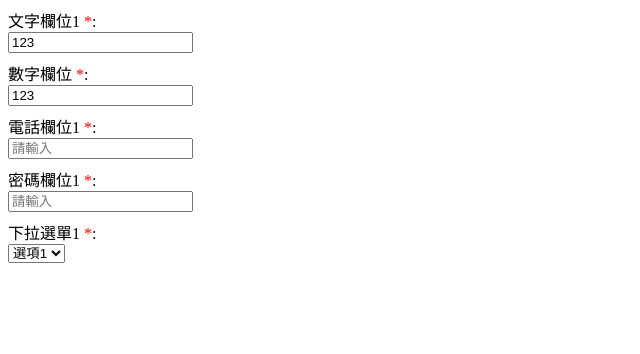
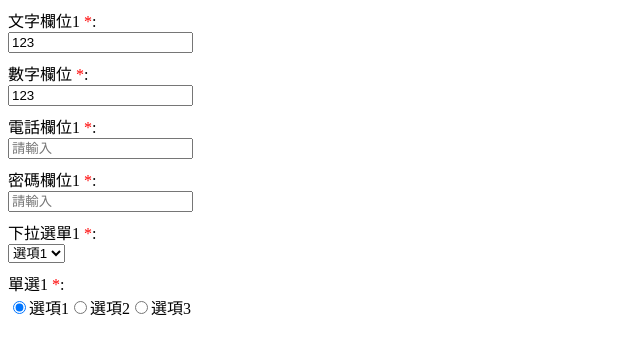
Before and after one commit to nsfe0619/2024_30day, an Angular app: page / in a window 1280 px wide. Shown: the top 354 px of the page, without its empty margins (0-640 px from the left). Built offline with nearby package versions, Linux system fonts and the light colour scheme.

Commit message:
[day08]單選radio元件

```diff
--- a/src/app/pages/main/main.component.ts
+++ b/src/app/pages/main/main.component.ts
@@ -53,6 +53,19 @@ export class MainComponent implements OnInit
                 { label: '選項2', value: '2' },
                 { label: '選項3', value: '3' },
             ]
+        },
+        {
+            name: 'radio1',
+            cname: '單選1',
+            inputType: 'radio',
+            placeholder: '',
+            required: true,
+            defaultValue: '1',
+            options: [
+                { label: '選項1', value: '1' },
+                { label: '選項2', value: '2' },
+                { label: '選項3', value: '3' },
+            ]
         }
     ];
 
--- /dev/null
+++ b/src/app/shared/component/form/element/base-radio/base-radio.component.html
@@ -0,0 +1,12 @@
+<div>
+  <label *ngFor="let option of fieldSetting?.options">
+    <input
+      type="radio"
+      [name]="fieldSetting.name"
+      [value]="option.value"
+      [(ngModel)]="value"
+      (change)="valueChange()"
+    />
+    <span><b></b>{{ option.label }}</span>
+  </label>
+</div>
--- /dev/null
+++ b/src/app/shared/component/form/element/base-radio/base-radio.component.ts
@@ -0,0 +1,29 @@
+import { Component, Input, OnInit } from '@angular/core';
+import { FieldSetting } from '../field-setting.model';
+
+@Component({
+    selector: 'app-base-radio',
+    templateUrl: './base-radio.component.html',
+    styleUrls: ['./base-radio.component.scss']
+})
+export class BaseRadioComponent implements OnInit
+{
+
+    @Input() fieldSetting!: FieldSetting;
+    @Input() fieldObj!: any;
+    value!: string;
+
+    constructor() { }
+
+    ngOnInit(): void
+    {
+        this.value = this.fieldObj[this.fieldSetting.name];
+    }
+
+    valueChange()
+    {
+        console.log('value', this.value)
+        this.fieldObj[this.fieldSetting.name] = this.value;
+    }
+
+}
--- a/src/app/shared/component/form/element/element.module.ts
+++ b/src/app/shared/component/form/element/element.module.ts
@@ -8,6 +8,7 @@ import { BasePasswordComponent } from './base-password/base-password.component';
 import { FieldTemplateComponent } from './field-template/field-template.component';
 import { FormsModule } from '@angular/forms';
 import { BaseSelectComponent } from './base-select/base-select.component';
+import { BaseRadioComponent } from './base-radio/base-radio.component';
 
 
 
@@ -19,7 +20,8 @@ import { BaseSelectComponent } from './base-select/base-select.component';
         BaseNumberComponent,
         BasePasswordComponent,
         FieldTemplateComponent,
-        BaseSelectComponent
+        BaseSelectComponent,
+        BaseRadioComponent
     ],
     imports: [
         CommonModule,
--- a/src/app/shared/component/form/element/field-setting.model.ts
+++ b/src/app/shared/component/form/element/field-setting.model.ts
@@ -5,7 +5,7 @@ export interface FieldSetting
     name: string;
     cname: string;
     inputType: string;
-    placeholder: string;
+    placeholder?: string;
     required: boolean;
     defaultValue?: string | undefined;
     options?: OptionItem[];
--- a/src/app/shared/component/form/element/field/field.component.html
+++ b/src/app/shared/component/form/element/field/field.component.html
@@ -29,4 +29,10 @@
       [fieldObj]="fieldObj"
     ></app-base-select>
   </div>
+  <div *ngSwitchCase="'radio'">
+    <app-base-radio
+      [fieldSetting]="fieldSetting"
+      [fieldObj]="fieldObj"
+    ></app-base-radio>
+  </div>
 </div>
```
Also changed, not shown: src/app/shared/component/form/element/base-radio/base-radio.component.scss (added), 1 other file (tests, documents, lock files or other folders).
